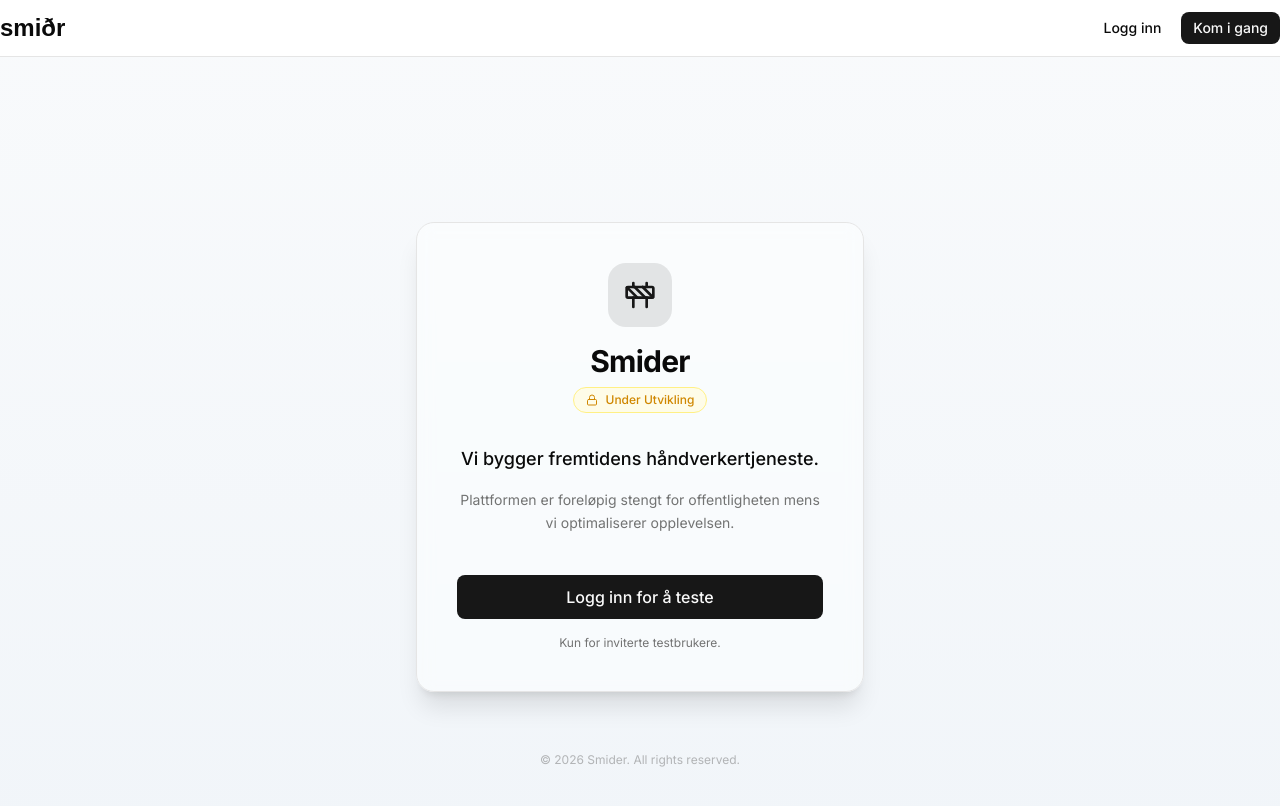
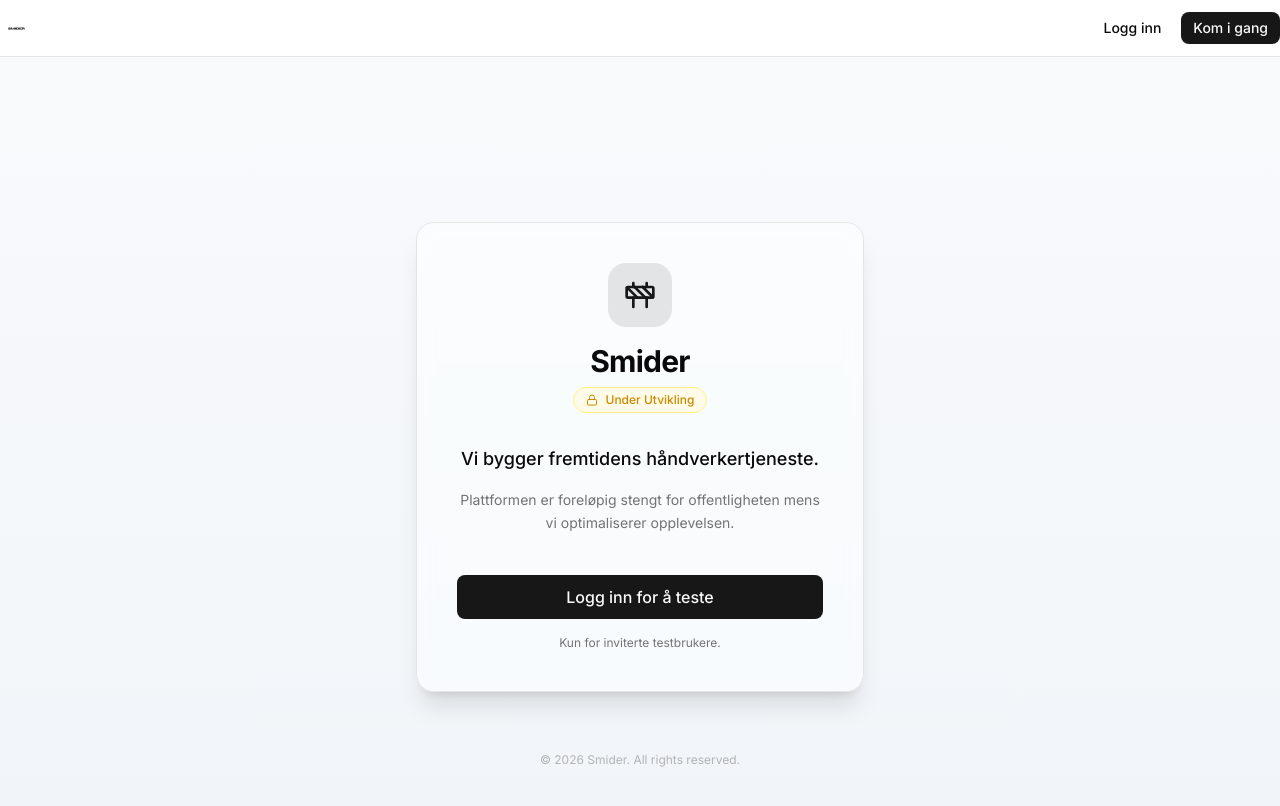
Before and after one commit to blstorvollen-prog/smider-web, a Next.js app: page / in a window 1280 px wide. Shown: the top 806 px of the page. Built offline with nearby package versions, Linux system fonts and the light colour scheme; no server answers.

Commit message:
Update navbar to use uploaded logo image

```diff
--- a/src/components/navbar.tsx
+++ b/src/components/navbar.tsx
@@ -25,7 +25,14 @@ export async function Navbar() {
             <div className="container flex h-14 items-center justify-between">
                 <div className="mr-4 flex">
                     <Link className="mr-6 flex items-center space-x-2 font-bold" href="/">
-                        <span className="hidden text-2xl font-bold sm:inline-block" style={{ fontFamily: 'Horizon, sans-serif' }}>smiðr</span>
+                        <Image
+                            src="/logo.png"
+                            alt="Smider"
+                            width={120}
+                            height={40}
+                            className="h-8 w-auto dark:invert"
+                            priority
+                        />
                     </Link>
                 </div>
                 <div className="flex items-center space-x-2">
```
Also changed, not shown: public/logo.png.
